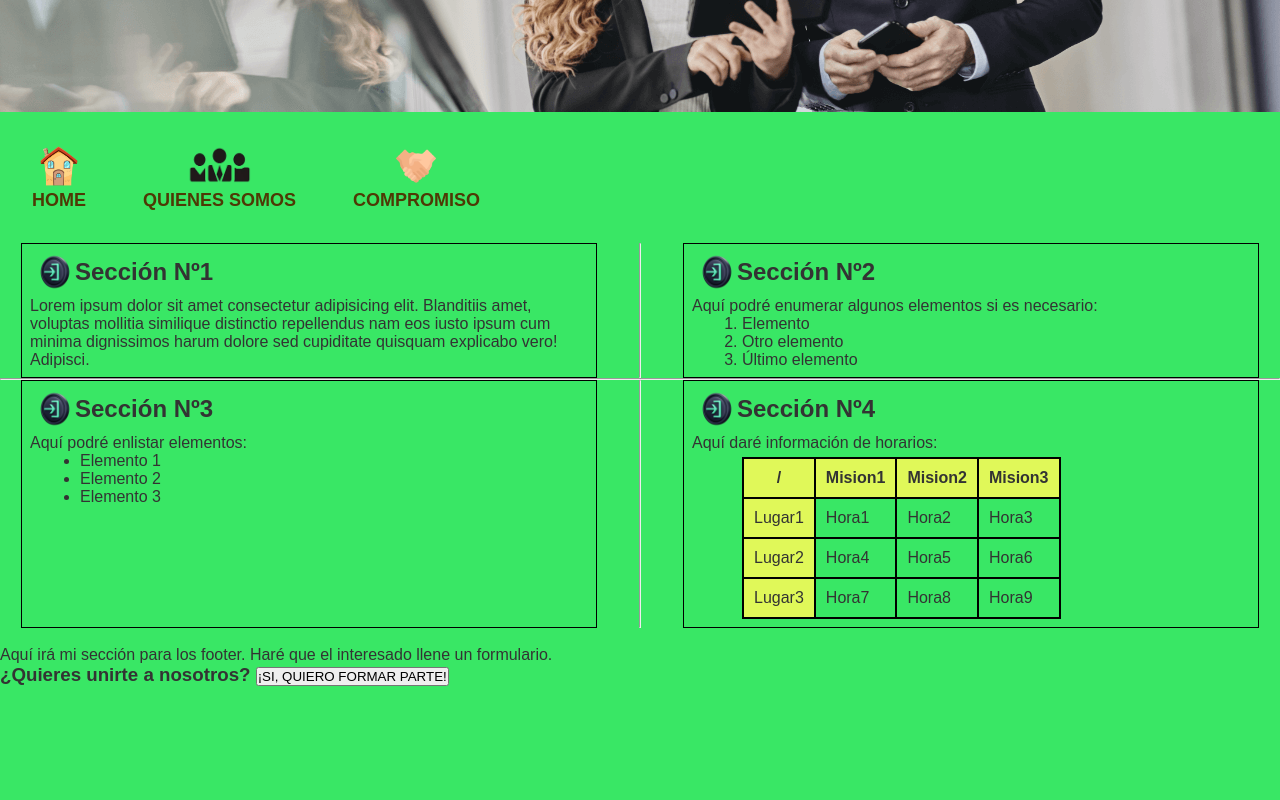
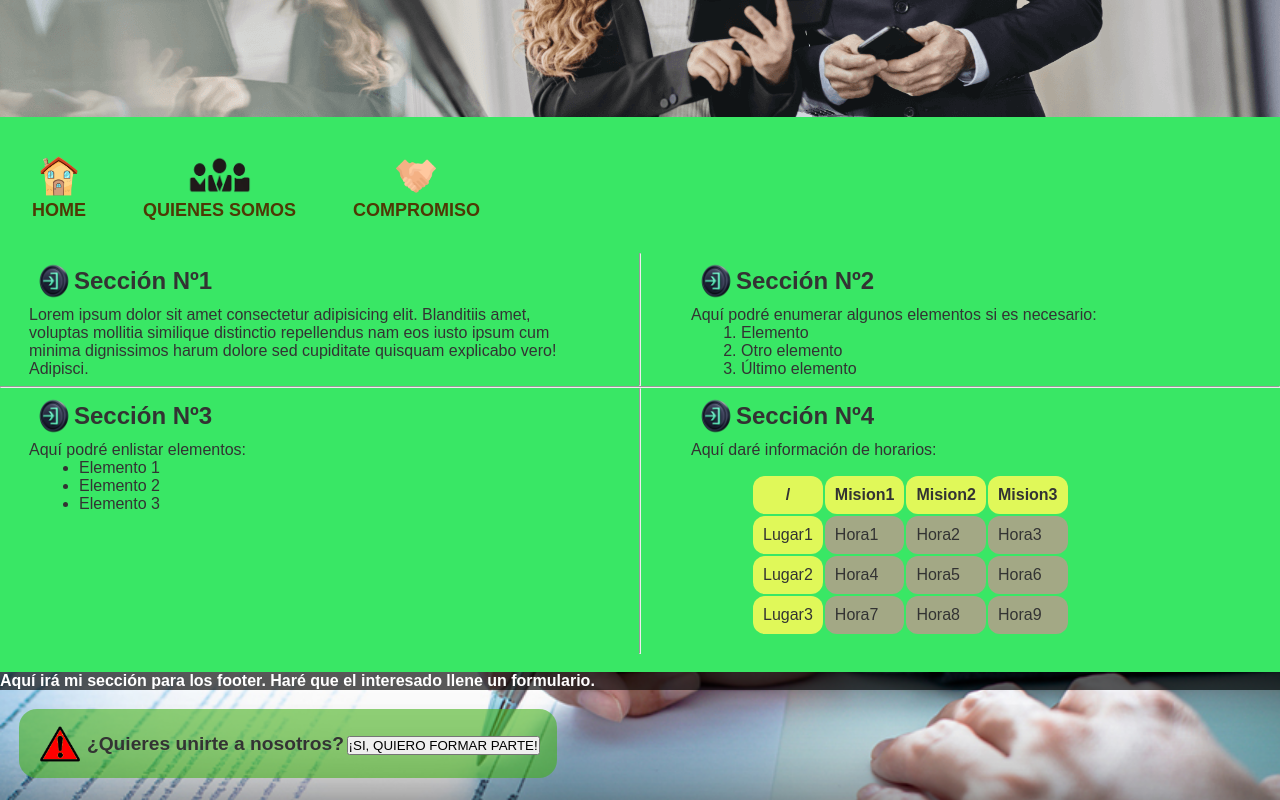
Before and after one commit to EliasITroncoso/PrimeraWeb, a plain HTML site: page index.html in a window 1280 px wide. Shown: the part 429-1229 px from the top of the page. Before the commit the page ends 1115 px from the top, so only its background shows below. Drawn offline with Linux system fonts and the light colour scheme.

Commit message:
V5: mejoras css

```diff
--- a/index.html
+++ b/index.html
@@ -124,13 +124,13 @@
 <br>
 
 <footer>
-    <p>Aquí irá mi sección para los footer. Haré que el interesado llene un formulario.</p>
-    <div>
-        <h3>¿Quieres unirte a nosotros?
-            <a href="formulario.html">
-                <button>¡SI, QUIERO FORMAR PARTE!</button>
-            </a>
-        </h3>
+    <p class="top_footer">Aquí irá mi sección para los footer. Haré que el interesado llene un formulario.</p>
+    <div class="ord_footer">
+        <img src="./tenor-1.gif" class="miniatura"/>
+        <p>¿Quieres unirte a nosotros?</p>
+        <a href="formulario.html">
+            <button>¡SI, QUIERO FORMAR PARTE!</button>
+        </a>
     </div>
 </footer>
 
--- a/style.css
+++ b/style.css
@@ -32,7 +32,8 @@ body {
 }
 
 #encabezado-img {
-
+    width: 100%;
+    margin: 5px;
 }
 
 #botones_inicio {
@@ -78,7 +79,6 @@ body {
 }
 
 .inch_section {
-    border: 1px solid black;
     width: 45vw;
     padding: 0.5em;
 }
@@ -94,10 +94,8 @@ body {
 }
 
 table, th, td {
-    border: 2px solid black;
-    border-collapse: collapse;
     padding: 10px;
-
+    border-radius: 12px;
 }
 
 table {
@@ -107,3 +105,35 @@ table {
 th, .resalt_celda {
     background-color: #e0f859;
 }
+
+td {
+    background-color: #a3a885;
+}
+
+footer {
+    width: 100%;
+    height: 8em;
+    background-image: url('./SSS_Banner_Fianzas-de-Contrato_831px223px.jpg');
+    background-size: cover;
+    background-position: center;
+    background-repeat: no-repeat;
+}
+
+.top_footer {
+    background-color: rgba(0, 0, 0, 0.651);
+    color: #ffffff;
+    font-weight: bold;
+}
+
+.ord_footer {
+    background-color: #40b11491;
+    border-radius: 18px;
+    display: flex;
+    align-items: center;
+    padding: 0.75em;
+    margin: 1em;
+    width: 42vw;
+    justify-content: space-evenly;
+    font-weight: bold;
+    font-size: larger;
+}
```
Also changed, not shown: SSS_Banner_Fianzas-de-Contrato_831px223px.jpg (added), tenor-1.gif (added).
